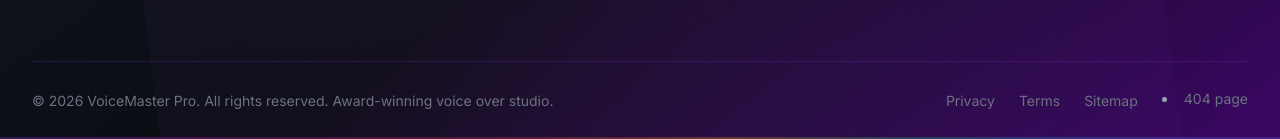
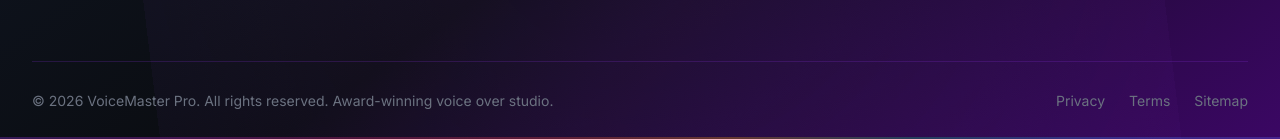
Before and after one commit to sakthimanimchss-sudo/voicepro, a plain HTML site: page commercial.html in a window 1280 px wide. Shown: the part 9542-9681 px from the top of the page. Drawn offline with nearby package versions, Linux system fonts and the light colour scheme.

Commit message:
Update commercial.html

```diff
--- a/commercial.html
+++ b/commercial.html
@@ -1165,7 +1165,6 @@
                     <a href="privacy.html">Privacy</a>
                     <a href="terms.html">Terms</a>
                     <a href="sitemap.html">Sitemap</a>
-                    <li><a href="404.html">404 page</a></li>
                 </div>
             </div>
         </div>
```
